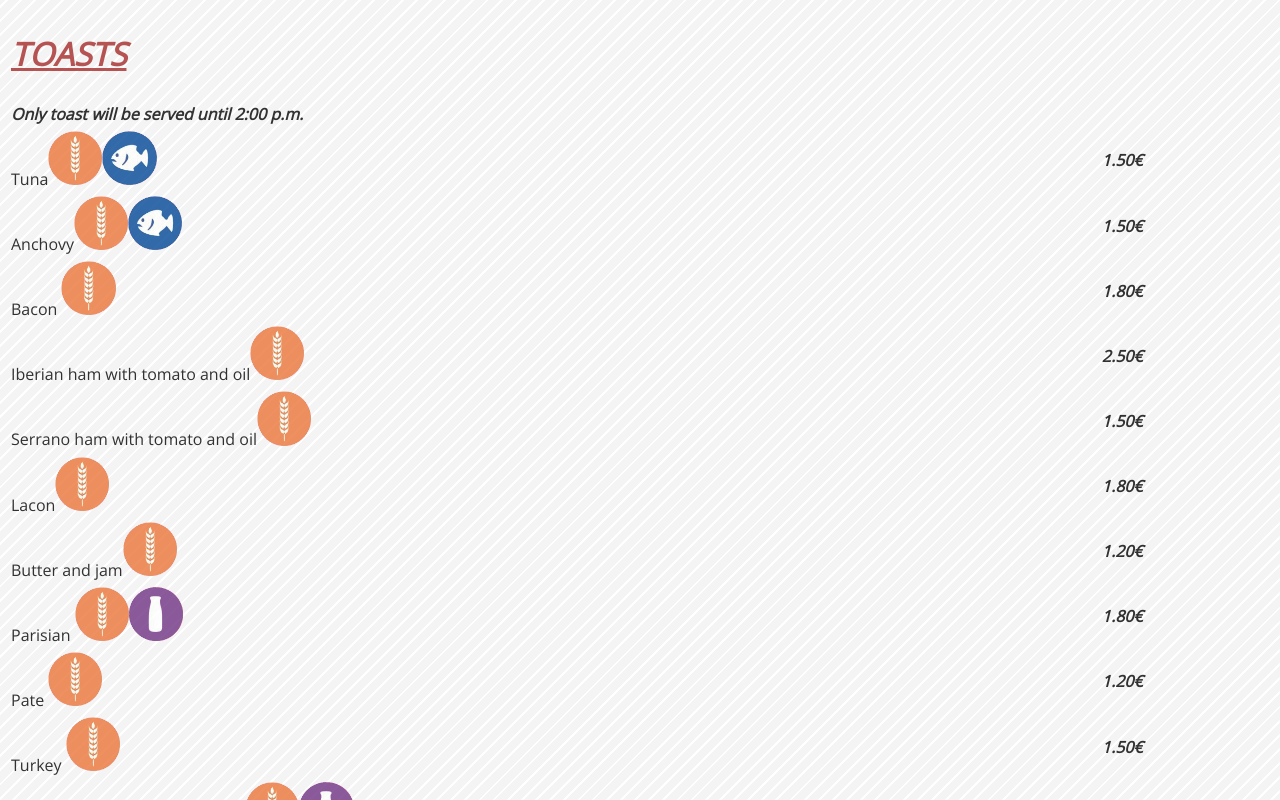
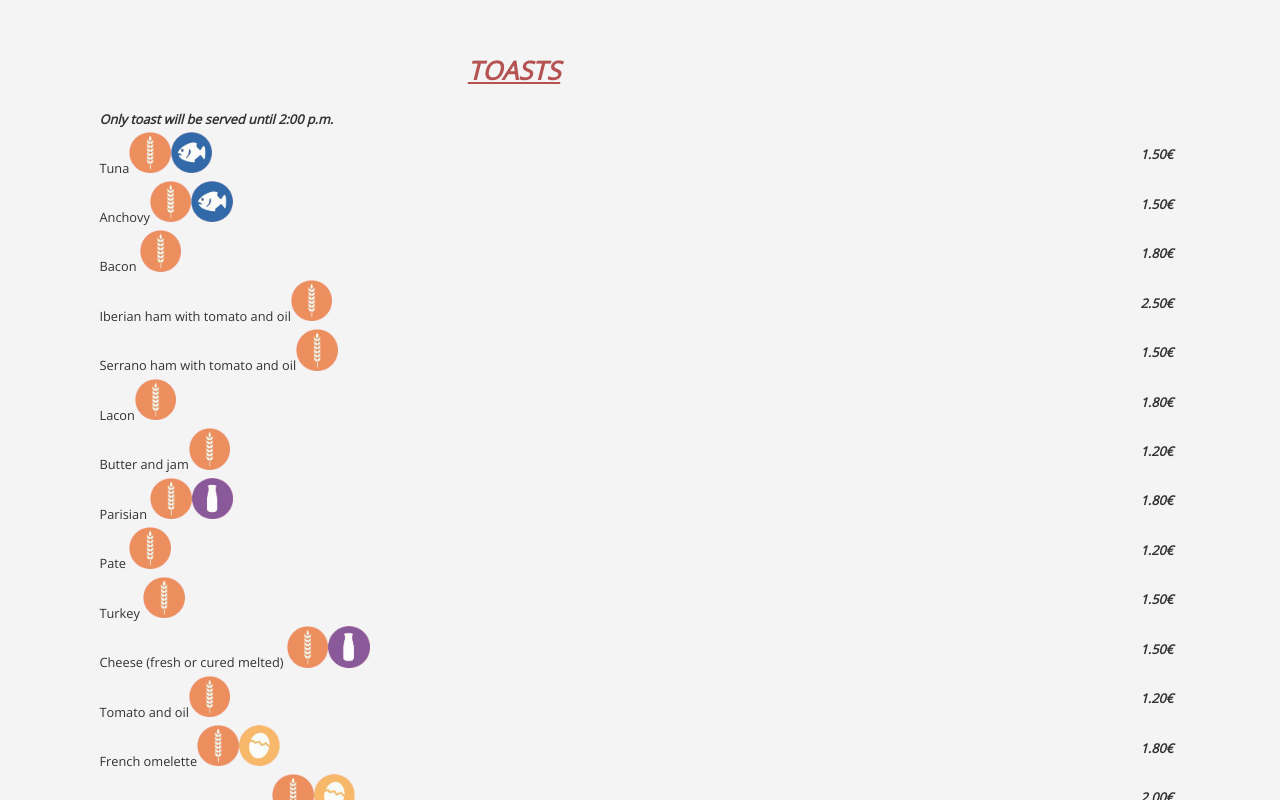
Before and after one commit to igsein/carta-hleon, a React (Vite) app: page / in a window 1280 px wide. Both pictures are taken after a click on the button "SHOW MENU". Shown: the top 800 px of the page. Built offline with nearby package versions, Linux system fonts and the light colour scheme.

Commit message:
modify style

```diff
--- a/src/App.css
+++ b/src/App.css
@@ -9,7 +9,10 @@ body{
   opacity: 0.1;
   background-color: #f4f4f4;
   opacity: 0.8;
-  background: repeating-linear-gradient( -45deg, #ffffff, #ffffff 2px, #f4f4f4 2px, #f4f4f4 10px );
+ /*  background: repeating-linear-gradient( -45deg, #ffffff, #ffffff 2px, #f4f4f4 2px, #f4f4f4 10px ); */
+
+  font-size: 0.8rem;
+
 }
 
 table{
@@ -17,17 +20,27 @@ table{
   flex-direction: column;
 
   width: 90%;
+  margin-left: 5%;
+  padding: 2%;
+
 
 
 }
+
 td{
 
-  width: 100%;
+  width: 80%;
+
 }
 
 
 .alergenos-icon{
  width: 5%;
+}
+.tr-menu{
+
+
+  border-bottom: solid 2px black;
 }
 
 h1{
@@ -36,6 +49,7 @@ h1{
   font-style: italic;
   text-decoration: underline;
   color: brown;
+  text-align: center;
 
 }
 
@@ -72,6 +86,8 @@ span{
 }
 
 .myButton {
+
+
   margin: 2%;
 	background-color:#44c767;
 	border-radius:28px;
@@ -123,7 +139,3 @@ h6{
 .p-title{
   margin-bottom: -9%;
 }
-
-.slide-top{-webkit-animation:slide-top .5s cubic-bezier(.25,.46,.45,.94) both;animation:slide-top .5s cubic-bezier(.25,.46,.45,.94) both}
-
-@-webkit-keyframes slide-top{0%{-webkit-transform:translateY(0);transform:translateY(0)}100%{-webkit-transform:translateY(-100px);transform:translateY(-100px)}}@keyframes slide-top{0%{-webkit-transform:translateY(0);transform:translateY(0)}100%{-webkit-transform:translateY(-100px);transform:translateY(-100px)}}
--- a/src/pages/Menu.jsx
+++ b/src/pages/Menu.jsx
@@ -11,7 +11,6 @@ function Menu({intl}) {
   const [viewAddText, setViewAddText] = useState(false);
   const [typesProds, setTypesProds] = useState("");
 
-  console.log(alergenos);
 
   function addZeroes(num) {
     return num.toLocaleString("en", {
@@ -84,9 +83,10 @@ function Menu({intl}) {
 
   const additionalText = () => {};
   return (
-    <div>
+    <div className="flip-scale-up-hor">
       <img src={logo} className="logo" />
       <table>
+        <tr className="separator">
         {typesProds
           ? typesProds.map((prods, i) => {
               return (
@@ -103,7 +103,7 @@ function Menu({intl}) {
                           const tipo = prod.TYPE;
                           console.log(prod.DESCRIPTION);
                           return (
-                            <tr key={i}>
+                            <tr key={i} className="tr-menu">
                               {!prod.DESCRIPTION ? (
                                 <td className={prod.STYLE ? prod.STYLE : ""}>
                                   {tipo === "PLATOS COMBINADOS"
@@ -145,6 +145,7 @@ function Menu({intl}) {
               );
             })
           : ""}
+          </tr>
       </table>
     </div>
   );
```
Also changed, not shown: src/assets/all.png (added).
